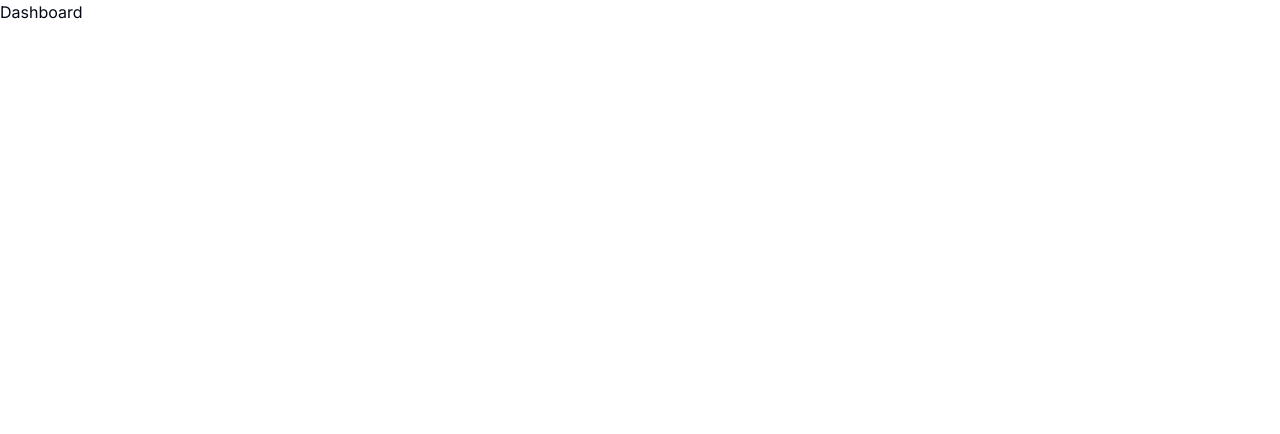
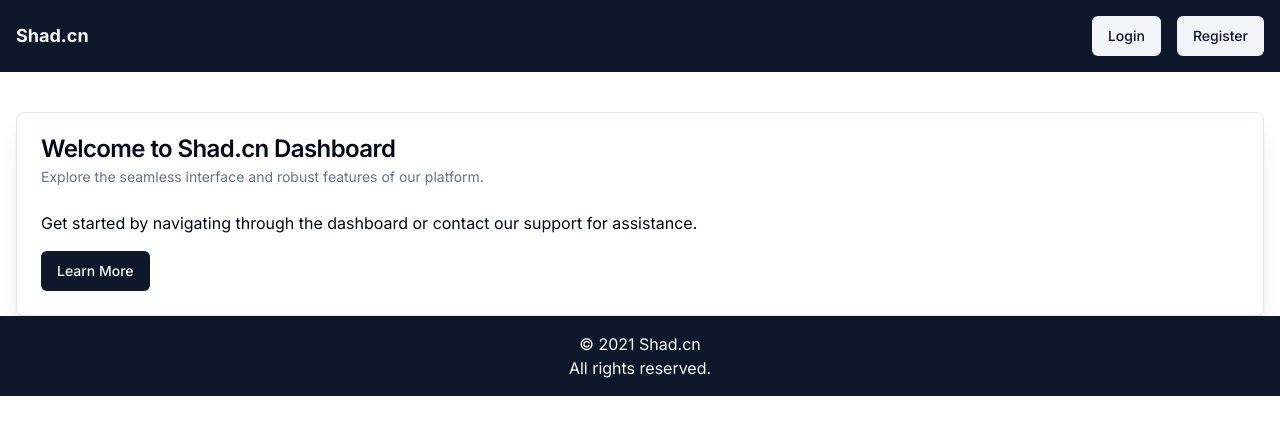
Before and after one commit to Skilvul-KM4-FE8/Selingkuh-App, a Next.js app: page /dashboard in a window 1280 px wide. Shown: the top 434 px of the page. Built offline with nearby package versions, Linux system fonts and the light colour scheme.

Commit message:
push dashboard ui

```diff
--- /dev/null
+++ b/src/app/components/Footer.jsx
@@ -0,0 +1,10 @@
+function Footer() {
+  return (
+    <footer className="bg-primary text-primary-foreground p-4 text-center">
+      <p>© 2021 Shad.cn</p>
+      <p>All rights reserved.</p>
+    </footer>
+  );
+}
+
+export default Footer;
--- /dev/null
+++ b/src/app/components/Navbar.jsx
@@ -0,0 +1,25 @@
+import { Button } from "@/components/ui/button";
+import Link from "next/link";
+import React from "react";
+
+function Navbar() {
+  return (
+    <nav className="bg-primary text-primary-foreground flex justify-between items-center p-4">
+      <div className="text-lg font-bold">Shad.cn</div>
+      <div>
+        <Link href="/login">
+          <Button className="bg-secondary text-secondary-foreground px-4 py-2 rounded-md mr-4 hover:bg-accent hover:text-accent-foreground transition-colors duration-300">
+            Login
+          </Button>
+        </Link>
+        <Link href="register">
+          <Button className="bg-secondary text-secondary-foreground px-4 py-2 rounded-md hover:bg-accent hover:text-accent-foreground transition-colors duration-300">
+            Register
+          </Button>
+        </Link>
+      </div>
+    </nav>
+  );
+}
+
+export default Navbar;
--- a/src/app/dashboard/page.jsx
+++ b/src/app/dashboard/page.jsx
@@ -1,8 +1,40 @@
+import {
+  Card,
+  CardContent,
+  CardHeader,
+  CardTitle,
+  CardDescription,
+} from "@/components/ui/card";
+import { Button } from "@/components/ui/button";
+import Navbar from "../components/Navbar";
+import Footer from "../components/Footer";
+
 function Page() {
   return (
-    <div>
-      <h1>Dashboard</h1>
-    </div>
+    <>
+      <Navbar />
+      <div className="container mx-auto px-4 from-primary to-accent">
+        <Card className="mt-10 bg-card shadow-xl hover:shadow-2xl transition-shadow duration-300">
+          <CardHeader>
+            <CardTitle>Welcome to Shad.cn Dashboard</CardTitle>
+            <CardDescription>
+              Explore the seamless interface and robust features of our
+              platform.
+            </CardDescription>
+          </CardHeader>
+          <CardContent>
+            <p className="text-foreground mb-4">
+              Get started by navigating through the dashboard or contact our
+              support for assistance.
+            </p>
+            <Button className="bg-primary text-primary-foreground hover:bg-accent hover:text-accent-foreground transition-colors duration-300">
+              Learn More
+            </Button>
+          </CardContent>
+        </Card>
+      </div>
+      <Footer />
+    </>
   );
 }
 
--- a/src/components/Footer.jsx
+++ /dev/null
@@ -1,7 +0,0 @@
-function Footer() {
-  return (
-    <footer>
-      <p>© 2021</p>
-    </footer>
-  );
-}
```
Also changed, not shown: src/components/Navbar.jsx (deleted).
